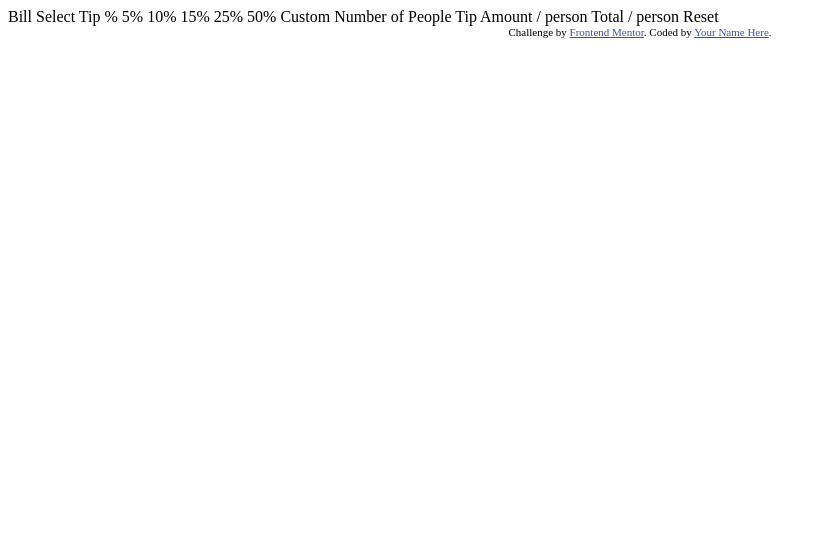
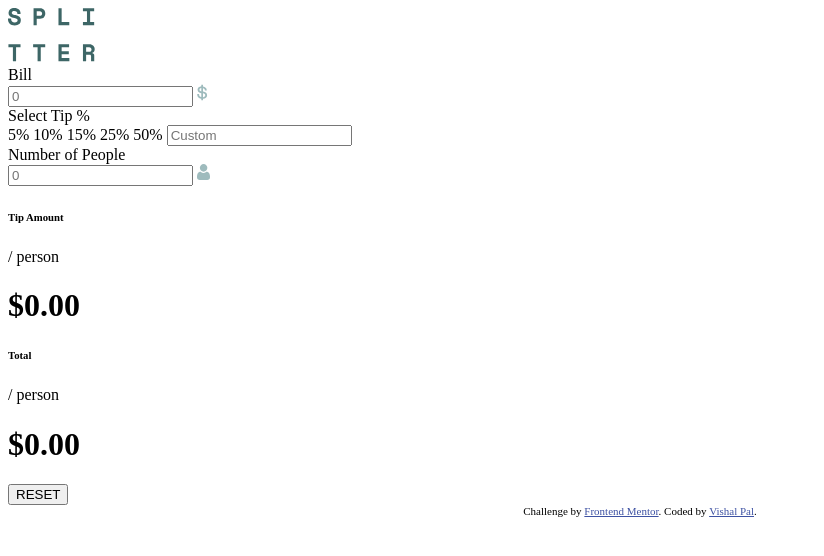
Before and after one commit to vishy312/Tip-Calculator-Challenge, a plain HTML site: page tip-calculator-app-main/index.html in a window 1280 px wide. Shown: the whole page, without its empty margins (0-824 px from the left). Drawn offline with Linux system fonts and the light colour scheme.

Commit message:
markup and basic styling done

```diff
--- a/tip-calculator-app-main/index.html
+++ b/tip-calculator-app-main/index.html
@@ -15,30 +15,96 @@
   </style>
 </head>
 <body>
+  <header>
+    <img src="images/logo.svg" alt="logo" class="logo">
+  </header>
+  <main>
+    <!--INPUT-->
+    <!--CARD-->
+    <div class="input-card">
 
-  Bill
+      <!--bill container-->
+      <div class="bill-container">
 
-  Select Tip %
-  5%
-  10%
-  15%
-  25%
-  50%
-  Custom
+        <div class="label-wrapper">
+          <label for="inp-text">Bill</label>
+        </div>
 
-  Number of People
+        <div class="inp-wrapper">
+          <input type="text" class="inp-text" name="inp-bill" placeholder="0">
+          <img src="images/icon-dollar.svg" alt="dollor icon" class="dollor">
+        </div>
 
-  Tip Amount
-  / person
+      </div>
 
-  Total
-  / person
+      <!--tip container-->
+      <div class="tip-container">
 
-  Reset
+        <div class="label-wrapper">
+          <label for="inp-text">Select Tip %</label>
+        </div>
 
+        <div class="tip-btns">
+          <buttons class="tip">5%</buttons>
+          <buttons class="tip">10%</buttons>
+          <buttons class="tip">15%</buttons>
+          <buttons class="tip">25%</buttons>
+          <buttons class="tip">50%</buttons>
+          <buttons class="tip custom-tip">
+            <input type="text" class="custom-tip" name="custom-tip" placeholder="Custom">
+          </buttons>
+
+        </div>
+      </div>
+
+      <!--people container-->
+      <div class="people-container">
+
+        <div class="label-wrapper">
+          <label for="inp-text">Number of People</label>
+        </div>
+
+        <div class="inp-wrapper">
+          <input type="text" class="inp-text" name="inp-bill" placeholder="0">
+          <img src="images/icon-person.svg" alt="person icon" class="person">
+        </div>
+
+      </div>
+    </div>
+
+    <!--OUTPUT-->
+    <!--CARD-->
+
+    <div class="output-card">
+
+      <!--result-->
+      <div class="result">
+        <!--tip amount-->
+        <div class="tip-amount">
+          <div class="result-text">
+            <h6>Tip Amount</h6>
+            <p>/ person</p>
+          </div>
+          <h1 class="result-no">$0.00</h1>
+        </div>
+        <!--total bill-->
+        <div class="total">
+          <div class="result-text">
+            <h6>Total</h6>
+            <p>/ person</p>
+          </div>
+          <h1 class="result-no">$0.00</h1>
+        </div>
+      </div>
+
+      <!--reset button-->
+      <button class="reset-btn">RESET</button>
+    </div>
+
+  </main>
   <div class="attribution">
     Challenge by <a href="https://www.frontendmentor.io?ref=challenge" target="_blank">Frontend Mentor</a>.
-    Coded by <a href="#">Your Name Here</a>.
+    Coded by <a href="#">Vishal Pal</a>.
   </div>
 </body>
 </html>
--- /dev/null
+++ b/tip-calculator-app-main/main.scss
@@ -0,0 +1,17 @@
+@import 'config';
+
+* {
+    margin: 0;
+    padding: 0;
+    box-sizing: inherit;
+}
+
+html {
+    box-sizing: border-box;
+}
+
+body {
+    font-family: 'Space Mono', sans-serif;
+    font-size: 62.5%;
+    font-weight: 400;
+}
```
Also changed, not shown: tip-calculator-app-main/_config.scss (added, +8 -0 lines).
